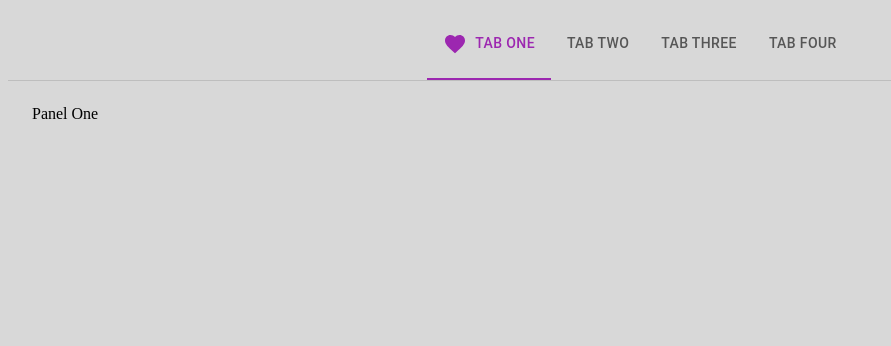
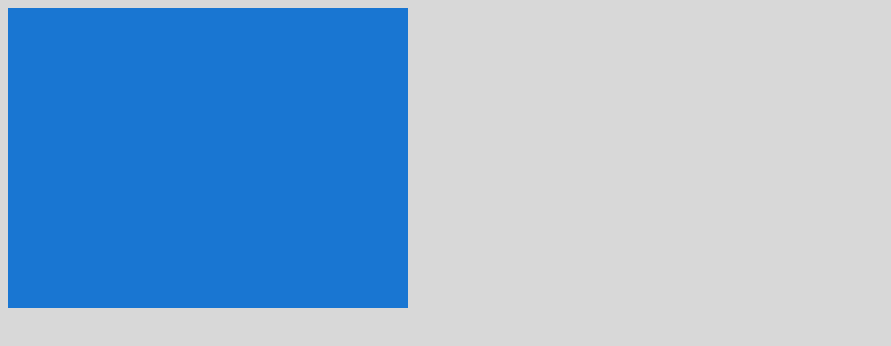
Before and after one commit to nurnahian/reactp-mui, a React (Vite) app: page / in a window 1280 px wide. Shown: the top 346 px of the page, without its empty margins (0-891 px from the left). Built offline with nearby package versions, Linux system fonts and the light colour scheme.

Commit message:
05122024

```diff
--- a/src/App.jsx
+++ b/src/App.jsx
@@ -32,6 +32,10 @@ import "./App.css";
 // import MuiPicker from "./components/MuiPicker";
 import MuiDateRangePicker from "./components/MuiDateRangePicker";
 import MuiTab from "./components/MuiTab";
+import MuiTimeline from "./components/MuiTimeline";
+import MuiMasonry from "./components/MuiMasonry";
+import MuiResponsiveness from "./components/MuiResponsiveness";
+
 
 function App() {
   return (
@@ -68,7 +72,10 @@ function App() {
       {/* <MuiLodingButton/> */}
       {/* <MuiPicker/> */}
       {/* <MuiDateRangePicker/> */}
-      <MuiTab/>
+      {/* <MuiTab/> */}
+      {/* <MuiTimeline/> */}
+      {/* <MuiMasonry /> */}
+      <MuiResponsiveness/>
     </>
   );
 }
--- /dev/null
+++ b/src/components/MuiMasonry.jsx
@@ -0,0 +1,37 @@
+import { Masonry } from "@mui/lab";
+import { Box, Paper } from "@mui/material";
+import React from "react";
+
+const height = [
+  150, 30, 90, 70, 110, 150, 130, 80, 50, 90, 100, 150, 30, 50, 80,
+];
+
+function MuiMasonry() {
+  return (
+    <Box
+      sx={{
+        width: 500,
+        minHeight: 400,
+      }}
+    >
+      <Masonry columns={4} spacing={1}>
+        {height.map((height, index) => (
+          <Paper
+            key={index}
+            sx={{
+              display: "flex",
+              justifyContent: "center",
+              alignItems: "center",
+              height,
+              border: "1px solid",
+            }}
+          >
+            {index + 1}
+          </Paper>
+        ))}
+      </Masonry>
+    </Box>
+  );
+}
+
+export default MuiMasonry;
--- /dev/null
+++ b/src/components/MuiResponsiveness.jsx
@@ -0,0 +1,22 @@
+import { Box } from '@mui/material'
+import React from 'react'
+
+function MuiResponsiveness() {
+  return (
+      <Box sx={{
+          height: '300px',
+          width: {
+              xs: 100,//0
+              sm: 200,//600
+              md: 300,//900
+              lg: 400,//1200
+              xl:500,//1536
+          },
+          bgcolor:'primary.main'
+      }}>
+
+     </Box>
+  )
+}
+
+export default MuiResponsiveness
--- a/src/components/MuiTab.jsx
+++ b/src/components/MuiTab.jsx
@@ -1,10 +1,11 @@
 import { TabContext, TabList, TabPanel } from "@mui/lab";
 import { Box, Tab } from "@mui/material";
 import React, { useState } from "react";
-import FavoriteIcon from '@mui/icons-material/Favorite';
+import FavoriteIcon from "@mui/icons-material/Favorite";
 
 function MuiTab() {
   const [value, setValue] = useState("1");
+  console.log(value);
   const handleChange = (e, newValue) => {
     setValue(newValue);
   };
@@ -21,10 +22,46 @@ function MuiTab() {
               indicatorColor="secondary"
               centered
             >
-              <Tab label="Tab One" value="1" icon={<FavoriteIcon/>} iconPosition="start"/>
-              <Tab label="Tab Two" value="2" />
-              <Tab label="Tab Three" value="3" />
-              <Tab label="Tab four" value="4" />
+              <Tab
+                label="Tab One"
+                value="1"
+                icon={
+                  <FavoriteIcon
+                    sx={{ display: value === "1" ? "inherit" : "none" }}
+                  />
+                }
+                iconPosition="start"
+              />
+              <Tab
+                label="Tab Two"
+                value="2"
+                icon={
+                  <FavoriteIcon
+                    sx={{ display: value === "2" ? "inherit" : "none" }}
+                  />
+                }
+                iconPosition="start"
+              />
+              <Tab
+                label="Tab Three"
+                value="3"
+                icon={
+                  <FavoriteIcon
+                    sx={{ display: value === "3" ? "inherit" : "none" }}
+                  />
+                }
+                iconPosition="start"
+              />
+              <Tab
+                label="Tab four"
+                value="4"
+                icon={
+                  <FavoriteIcon
+                    sx={{ display: value === "4" ? "inherit" : "none" }}
+                  />
+                }
+                iconPosition="start"
+              />
             </TabList>
           </Box>
           <TabPanel value="1">Panel One</TabPanel>
--- /dev/null
+++ b/src/components/MuiTimeline.jsx
@@ -0,0 +1,50 @@
+import {
+  Timeline,
+  TimelineConnector,
+  TimelineContent,
+  TimelineDot,
+  TimelineItem,
+  TimelineOppositeContent,
+  TimelineSeparator,
+} from "@mui/lab";
+import React from "react";
+
+function MuiTimeline() {
+  return (
+    <Timeline position="alternate">
+      <TimelineItem>
+        <TimelineOppositeContent>4:11 PM</TimelineOppositeContent>
+        <TimelineSeparator>
+          <TimelineDot variant="outlined" />
+          <TimelineConnector />
+        </TimelineSeparator>
+        <TimelineContent>City A</TimelineContent>
+      </TimelineItem>
+      <TimelineItem>
+        <TimelineOppositeContent>4:11 PM</TimelineOppositeContent>
+        <TimelineSeparator>
+          <TimelineDot variant="outlined" />
+          <TimelineConnector />
+        </TimelineSeparator>
+        <TimelineContent>City B</TimelineContent>
+      </TimelineItem>
+      <TimelineItem>
+        <TimelineOppositeContent>4:11 PM</TimelineOppositeContent>
+        <TimelineSeparator>
+          <TimelineDot variant="outlined" />
+          <TimelineConnector />
+        </TimelineSeparator>
+        <TimelineContent>City C</TimelineContent>
+      </TimelineItem>
+      <TimelineItem>
+        <TimelineOppositeContent>4:11 PM</TimelineOppositeContent>
+        <TimelineSeparator>
+          <TimelineDot variant="outlined" />
+        </TimelineSeparator>
+        <TimelineContent>City D</TimelineContent>
+      </TimelineItem>
+    </Timeline>
+  );
+}
+
+export default MuiTimeline;
```
